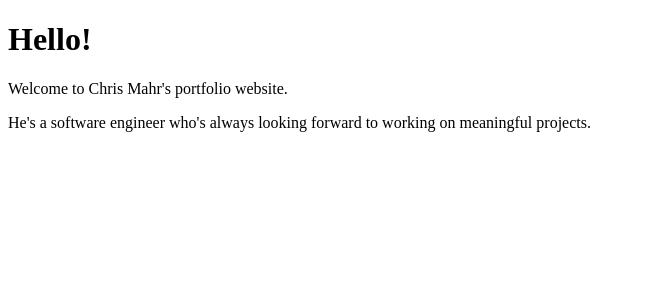
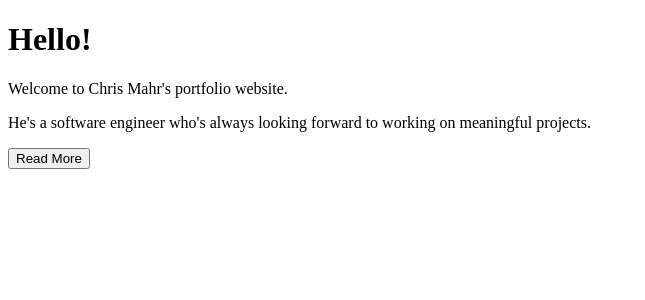
Before and after one commit to cmahrtian/react-bootcamp, a React (Create React App) app in the folder portfolio/: page / in a window 1280 px wide. Shown: the top 300 px of the page, without its empty margins (0-645 px from the left). Built offline with nearby package versions, Linux system fonts and the light colour scheme.

Commit message:
add code for Section 2, Lesson 12 (setState)

```diff
--- a/portfolio/src/App.js
+++ b/portfolio/src/App.js
@@ -6,6 +6,14 @@
         this.state = {
             displayBio: false
         }
+
+        console.log('Component this', this)
+
+        this.toggleDisplayBio = this.toggleDisplayBio.bind(this)
+    }
+
+    toggleDisplayBio() {
+        this.setState({ displayBio: !this.state.displayBio })
     }
 
     render() {
@@ -20,8 +28,13 @@
                             <p>He lives in Brooklyn, NY, and have been coding for the past four years.</p>
                             <p>His favorite programming language is JavaScript. He's been using mostly Vue.js for the past two years, but has been teaching himself React.js more recently.</p>
                             <p>Besides coding, he also loves to cook and play ultimate frisbee.</p>
+                            <button onClick={this.toggleDisplayBio}>Show Less</button>
                         </div>
-                    ) : null
+                    ) : (
+                        <div>
+                            <button onClick={this.toggleDisplayBio}>Read More</button>
+                        </div>
+                    )
                 }
             </div>
         )
```
